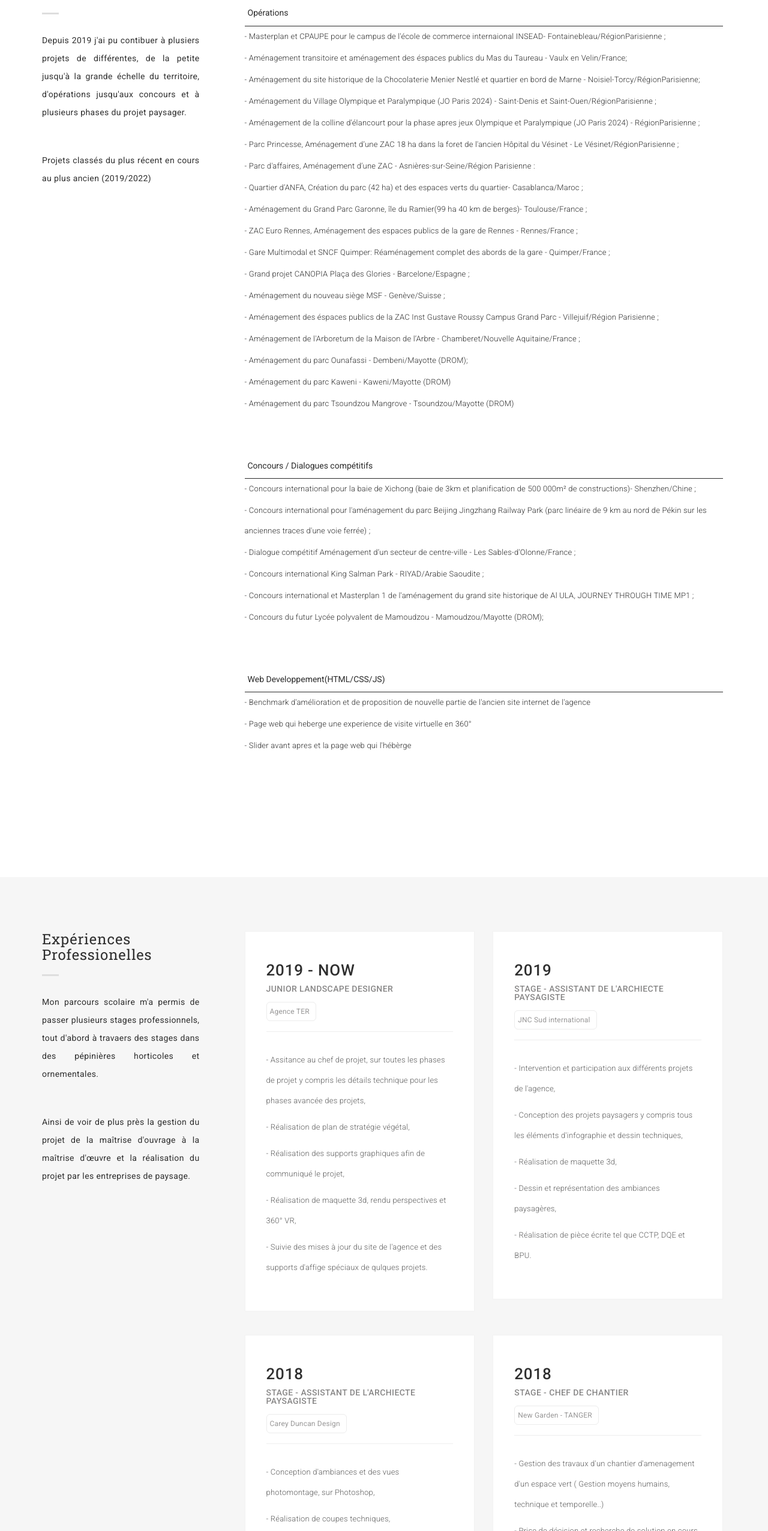
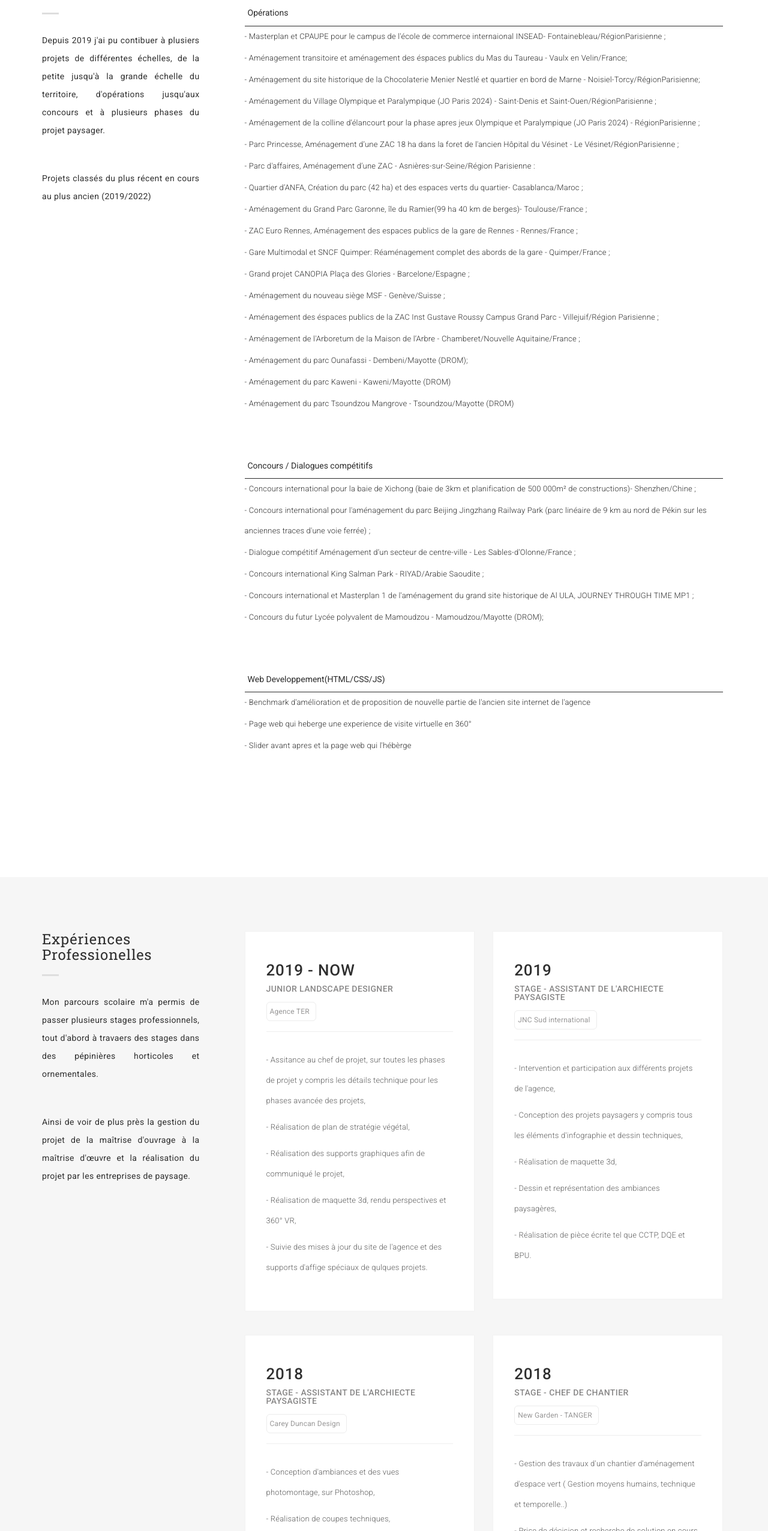
Before and after one commit to NACHDAabderrahmane/Profile, a plain HTML site: page index.html in a window 1280 px wide. Shown: the part 2413-4965 px from the top of the page at 60% size. Drawn offline with Linux system fonts and the light colour scheme.

Commit message:
Update index.html

```diff
--- a/index.html
+++ b/index.html
@@ -311,7 +311,7 @@
           <span>Contributions</span>
         </h3>
         <p class="content-detail">
-          Depuis 2019 j'ai pu contibuer à plusiers projets de différentes, de la petite jusqu'à la grande échelle du territoire, d'opérations jusqu'aux concours et à plusieurs phases du projet paysager.
+          Depuis 2019 j'ai pu contibuer à plusiers projets de différentes échelles, de la petite jusqu'à la grande échelle du territoire, d'opérations jusqu'aux concours et à plusieurs phases du projet paysager.
 
         </p>
         <p class="content-detail">
@@ -565,7 +565,7 @@
                             <hr>
                             <div class="text-detail">
                               <p>
-                               - Gestion des travaux d'un chantier d'amenagement d'un espace vert ( Gestion moyens humains, technique et temporelle..)
+                               - Gestion des travaux d'un chantier d'aménagement d'espace vert ( Gestion moyens humains, technique et temporelle..)
                               </p>
                               <p>
                                - Prise de décision et recherche de solution en cours de chantier.
@@ -618,7 +618,7 @@
                               2017
                             </h2>
                             <p class="job">
-                              Internship - GreenHouse worker
+                              Stage - Ouvrier en pépinière
                             </p>
                             <p class="company">
                               Monde végétal / New Garden Nursery (Mohemmadia/Bouknadel)
```
